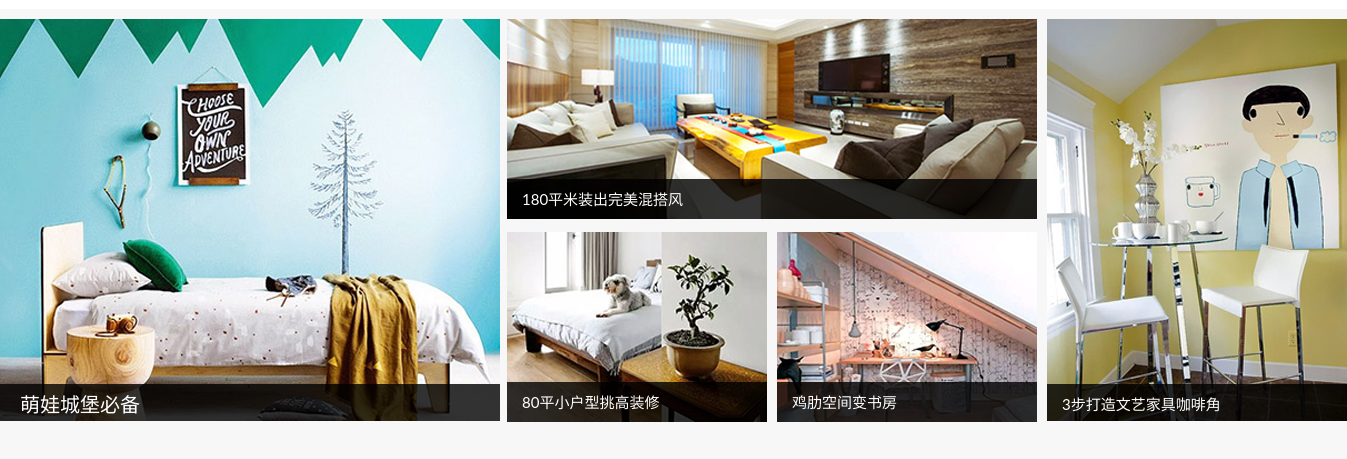
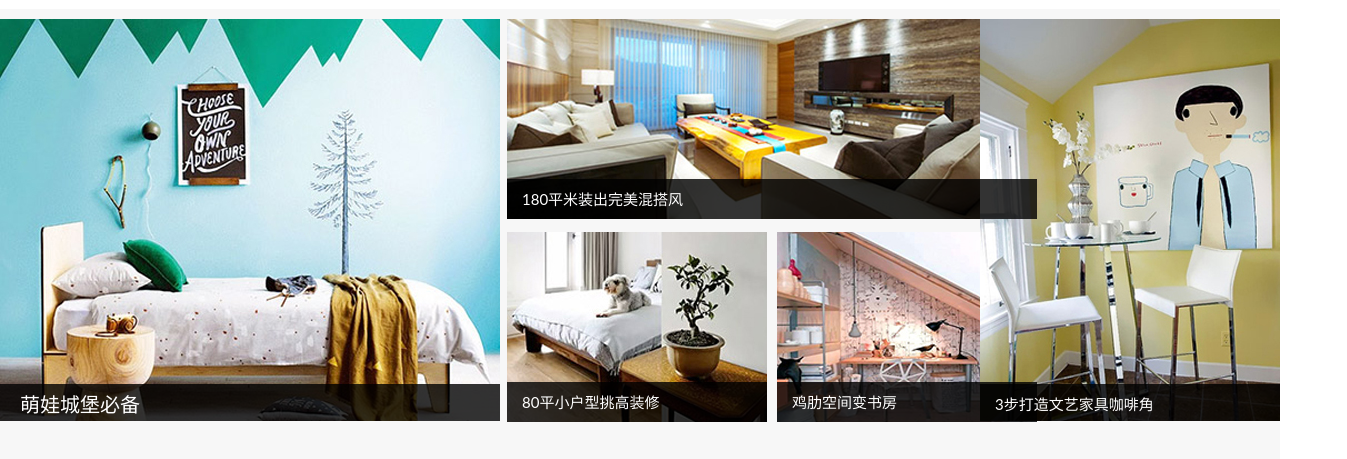
Before and after one commit to JARVANS/JARVANS_, a plain HTML site: page Jarvan_a.html in a window 1280 px wide. Shown: the part 81-540 px from the top of the page, 1347 px wide, since content can reach past the window. Drawn offline with Linux system fonts and the light colour scheme.

Commit message:
Update Jarvan_a.css

```diff
--- a/css/Jarvan_a.css
+++ b/css/Jarvan_a.css
@@ -1,5 +1,5 @@
 .container{
-	width:1347px;
+	width:100%;
 	margin:0 auto;
 	background:white;
 }
```
